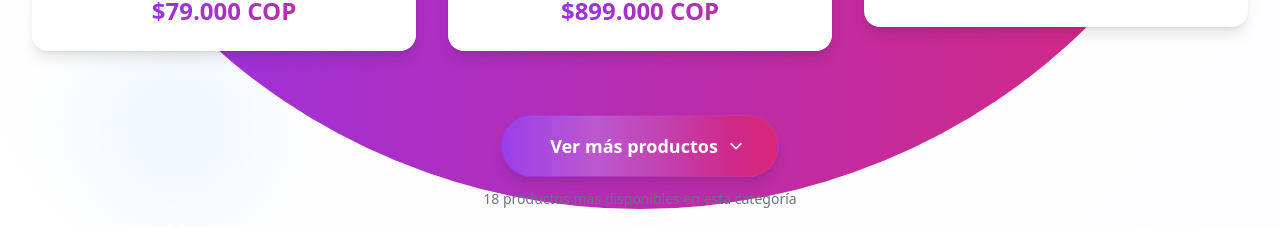
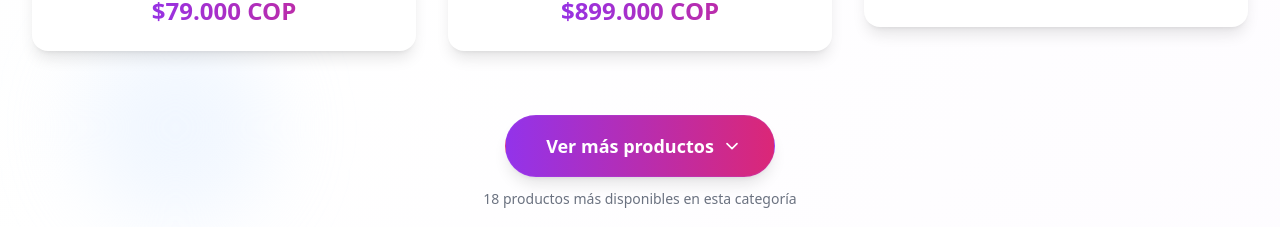
Before and after one commit to CALR0/melrop-store-webapp, a React (Vite) app: page /products in a window 1280 px wide. Shown: the part 1339-1566 px from the top of the page. Built offline with nearby package versions, Linux system fonts and the light colour scheme.

Commit message:
fix: bugs on buttons and animations on page home, and products

```diff
--- a/src/components/sections/HeroSection.tsx
+++ b/src/components/sections/HeroSection.tsx
@@ -154,16 +154,11 @@ const HeroSection: React.FC<HeroSectionProps> = ({ onExploreClick }) => {
           variants={itemVariants}
           className="flex justify-center mb-16"
         >
-          <Button onClick={onExploreClick} size="lg" className="group relative overflow-hidden">
-            <motion.div
-              className="absolute inset-0 bg-gradient-to-r from-cyan-500 to-purple-500 opacity-0 group-hover:opacity-100 transition-opacity duration-300"
-              initial={false}
-            />
-            <span className="relative z-10">Explorar productos</span>
+          <Button onClick={onExploreClick} size="lg" className="group">
+            <span>Explorar productos</span>
             <motion.div
               animate={{ x: [0, 4, 0] }}
               transition={{ duration: 1.5, repeat: Infinity }}
-              className="relative z-10"
             >
               <ArrowRight className="w-5 h-5" />
             </motion.div>
--- a/src/components/sections/ProductsSection.tsx
+++ b/src/components/sections/ProductsSection.tsx
@@ -133,7 +133,7 @@ const ProductsSection: React.FC = () => {
               <motion.button
                 key={category}
                 onClick={() => setSelectedCategory(category)}
-                className={`px-4 py-2 rounded-full text-sm font-medium transition-all duration-300 ${
+                className={`relative px-4 py-2 rounded-full text-sm font-medium transition-all duration-300 ${
                   selectedCategory === category
                     ? 'bg-gradient-to-r from-purple-600 to-pink-600 text-white shadow-lg'
                     : 'bg-white text-gray-600 hover:bg-purple-50 hover:text-purple-600 border border-gray-200'
@@ -142,14 +142,6 @@ const ProductsSection: React.FC = () => {
                 whileTap={{ scale: 0.95 }}
               >
                 {category === 'all' ? 'Todos' : category}
-                {selectedCategory === category && (
-                  <motion.div
-                    layoutId="activeCategory"
-                    className="absolute inset-0 bg-gradient-to-r from-purple-600 to-pink-600 rounded-full -z-10"
-                    initial={false}
-                    transition={{ type: "spring", stiffness: 300, damping: 30 }}
-                  />
-                )}
               </motion.button>
             ))}
           </div>
--- a/src/components/ui/Button.tsx
+++ b/src/components/ui/Button.tsx
@@ -21,7 +21,7 @@ const Button: React.FC<ButtonProps> = ({
   const baseClasses = 'font-semibold rounded-full transition-all duration-300 flex items-center justify-center space-x-2 relative overflow-hidden';
 
   const variantClasses = {
-    primary: 'bg-gradient-to-r from-purple-600 to-pink-600 text-white shadow-lg hover:shadow-xl border border-purple-500/20',
+    primary: 'bg-gradient-to-r from-purple-600 to-pink-600 text-white shadow-lg hover:shadow-xl border border-purple-500/20 hover:from-purple-700 hover:to-pink-700',
     secondary: 'bg-white/10 backdrop-blur-sm text-white border border-white/20 hover:bg-white/20',
     outline: 'border-2 border-purple-600 text-purple-600 hover:bg-purple-600 hover:text-white'
   };
@@ -47,22 +47,6 @@ const Button: React.FC<ButtonProps> = ({
       whileTap={{ scale: 0.98 }}
       transition={{ type: "spring", stiffness: 300 }}
     >
-      {/* Shimmer effect for primary buttons */}
-      {variant === 'primary' && (
-        <motion.div
-          className="absolute inset-0 bg-gradient-to-r from-transparent via-white/20 to-transparent -translate-x-full"
-          animate={{
-            x: ['-100%', '100%']
-          }}
-          transition={{
-            duration: 2,
-            repeat: Infinity,
-            repeatDelay: 3,
-            ease: "linear"
-          }}
-        />
-      )}
-
       {/* Button content */}
       <span className="relative z-10 flex items-center space-x-2">
         {children}
```
